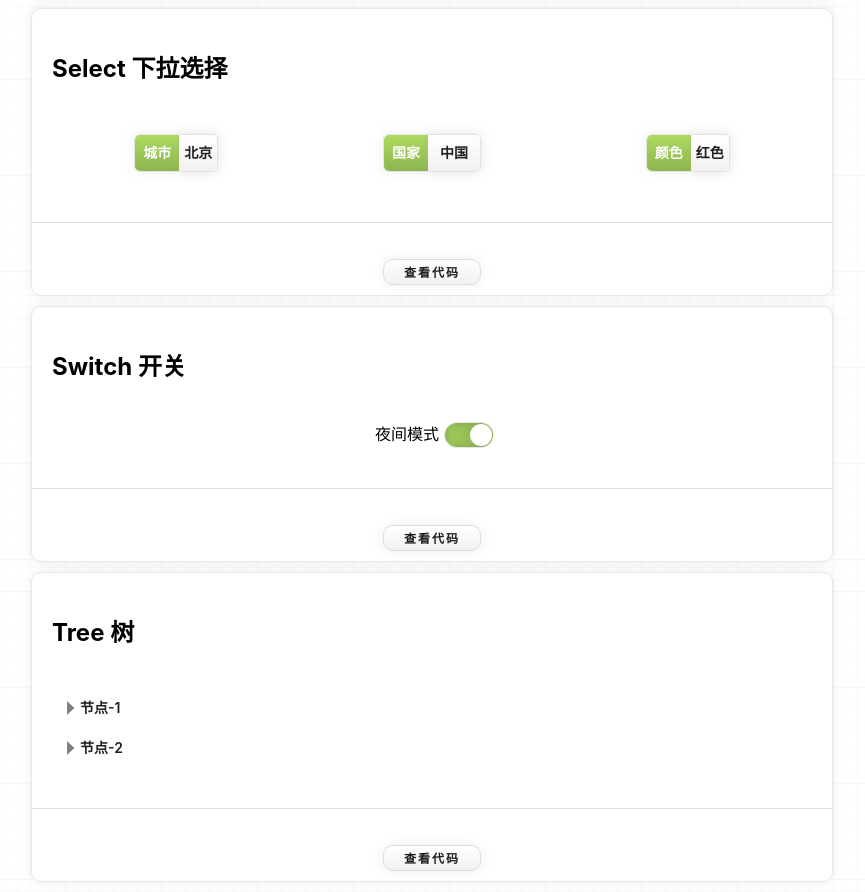
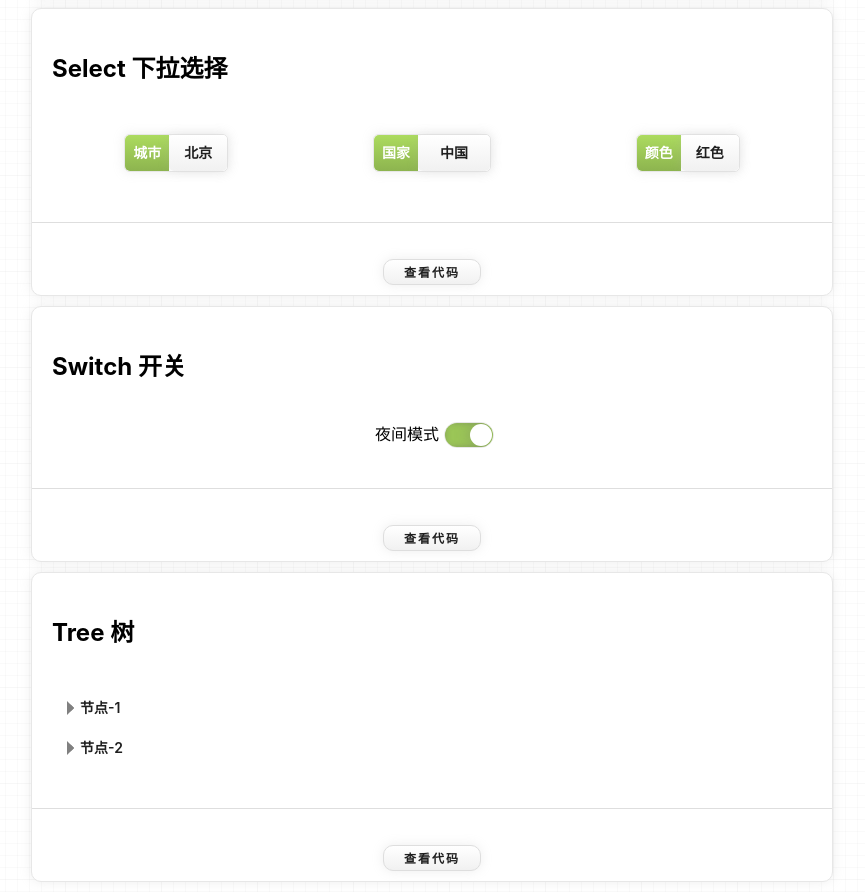
Before and after one commit to undefine4080/Wood-UI-React, a React (Vite) app: page / in a window 1280 px wide. Shown: the part 5040-5932 px from the top of the page, without its empty margins (319-1184 px from the left). Built offline with nearby package versions, Linux system fonts and the light colour scheme; a small style sheet from the web is missing.

Commit message:
static: 样式优化

```diff
--- a/src/components/Select/Select.tsx
+++ b/src/components/Select/Select.tsx
@@ -69,7 +69,6 @@ const Select: React.FC<propsSelect> = ( props ) => {
                 <li className="wdu-select-option"
                     onClick={ () => setExpand( pre => !pre ) }
                 >{ curValue.label }</li>
-
                 { options }
             </ul>
         </div>
--- a/src/components/Select/select.less
+++ b/src/components/Select/select.less
@@ -27,7 +27,7 @@
     transition: height 0.3s cubic-bezier(0.39, 0.575, 0.565, 1);
     padding: 0;
     margin: 0;
-    border-radius: 0 5px 5px 0;
+    border-radius: 5px;
     .out-shadow-light();
 }
 
@@ -35,7 +35,7 @@
     height: @height;
     list-style: none;
     line-height: @height;
-    padding: 0 5px;
+    padding: 0 15px;
     background-color: white;
     text-align: center;
     cursor: pointer;
```
